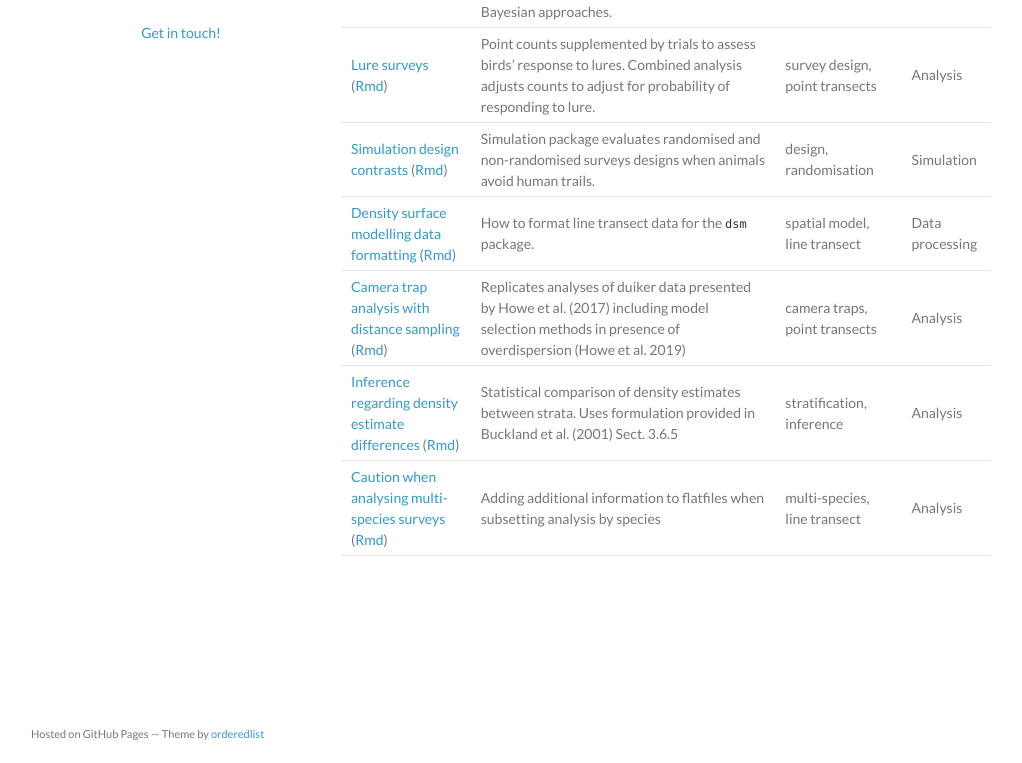
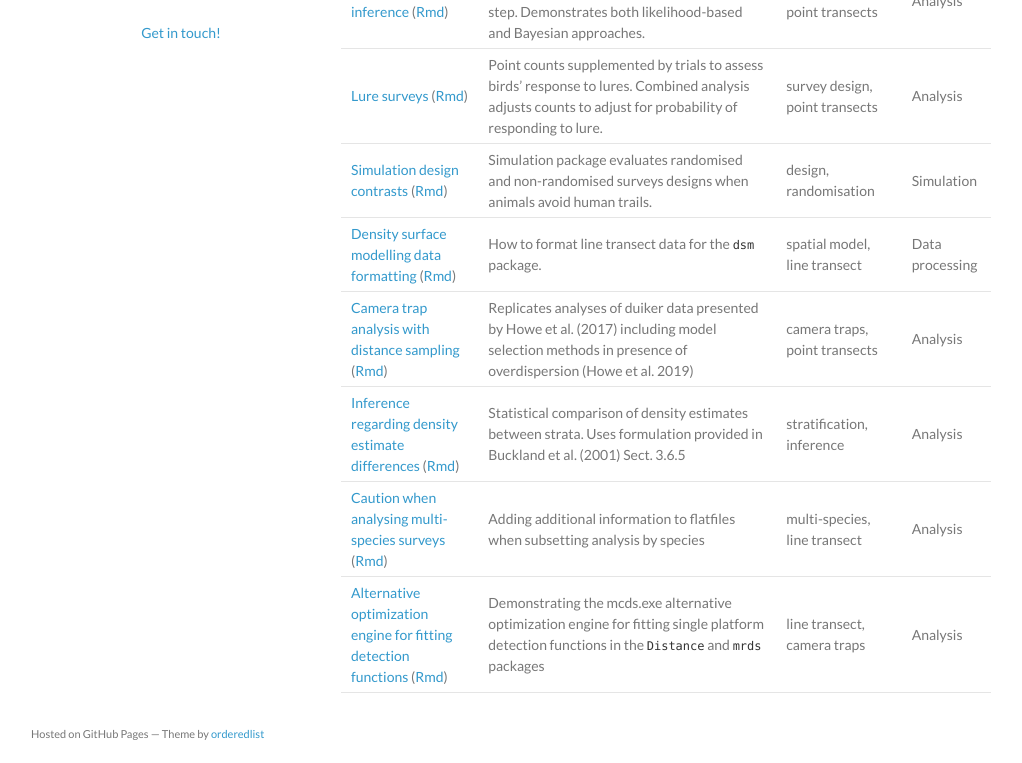
Before and after one commit to distanceexamples/distanceexamples.github.io, a Jekyll site: the page built from index.md, in a window 1280 px wide and 900 px high, scrolled down 1832 px, cut to the strip 137-900 px from the top of the window. Shown: the whole strip, without its empty margins (129-1151 px from the left). Built offline with Jekyll 4.4.1, drawn with Linux system fonts in a browser that asks for light colours.

Commit message:
Added mcds.exe example

```diff
--- a/index.md
+++ b/index.md
@@ -45,3 +45,4 @@ Examples below are based upon data sets available in the R packages `dssd` (for
 | [Camera trap analysis with distance sampling](Distance-cameratraps/camera-distill.html) ([Rmd](Distance-cameratraps/camera-distill.Rmd)) | Replicates analyses of duiker data presented by Howe et al. (2017) including model selection methods in presence of overdispersion (Howe et al. 2019) | camera traps, point transects | Analysis | |
 | [Inference regarding density estimate differences](differences/differences.html) ([Rmd](differences/differences.Rmd)) | Statistical comparison of density estimates between strata.  Uses formulation provided in Buckland et al. (2001) Sect. 3.6.5 | stratification, inference | Analysis | |
 | [Caution when analysing multi-species surveys](Distance-multispecies/multispecies-multioccasion-analysis.html) ([Rmd](Distance-multispecies/multispecies-multioccasion-analysis.Rmd)) | Adding additional information to flatfiles when subsetting analysis by species | multi-species, line transect | Analysis |
+| [Alternative optimization engine for fitting detection functions](mcds-dot-exe/mcds-dot-exe.html) ([Rmd](mcds-dot-exe/mcds-dot-exe.Rmd)) | Demonstrating  the mcds.exe alternative optimization engine for fitting single platform detection functions in the `Distance` and `mrds` packages | line transect, camera traps | Analysis |
```
